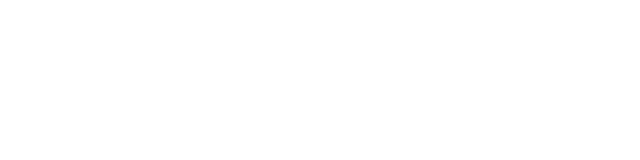
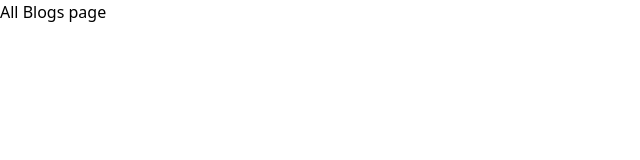
Before and after one commit to pufex/example-blogs-frontend, a React app: page / in a window 1280 px wide. Shown: the top 160 px of the page, without its empty margins (0-640 px from the left). Built offline with nearby package versions, Linux system fonts and the light colour scheme; the HTML template or start-up script is replaced by a standard one.

Commit message:
Added routing

```diff
--- a/src/App.jsx
+++ b/src/App.jsx
@@ -1,7 +1,16 @@
+import { Routes, Route } from "react-router-dom"
+import { Blogs } from "./pages/Blogs"
+import { BlogForm } from "./pages/BlogForm"
+
 function App() {
   return <>
 
+    <Routes>
+      <Route path="/" element={<Blogs />} />
+      <Route path="/create-blog" element={<BlogForm />}/>
+    </Routes>
   </>
+
 }
 
 export default App
```
